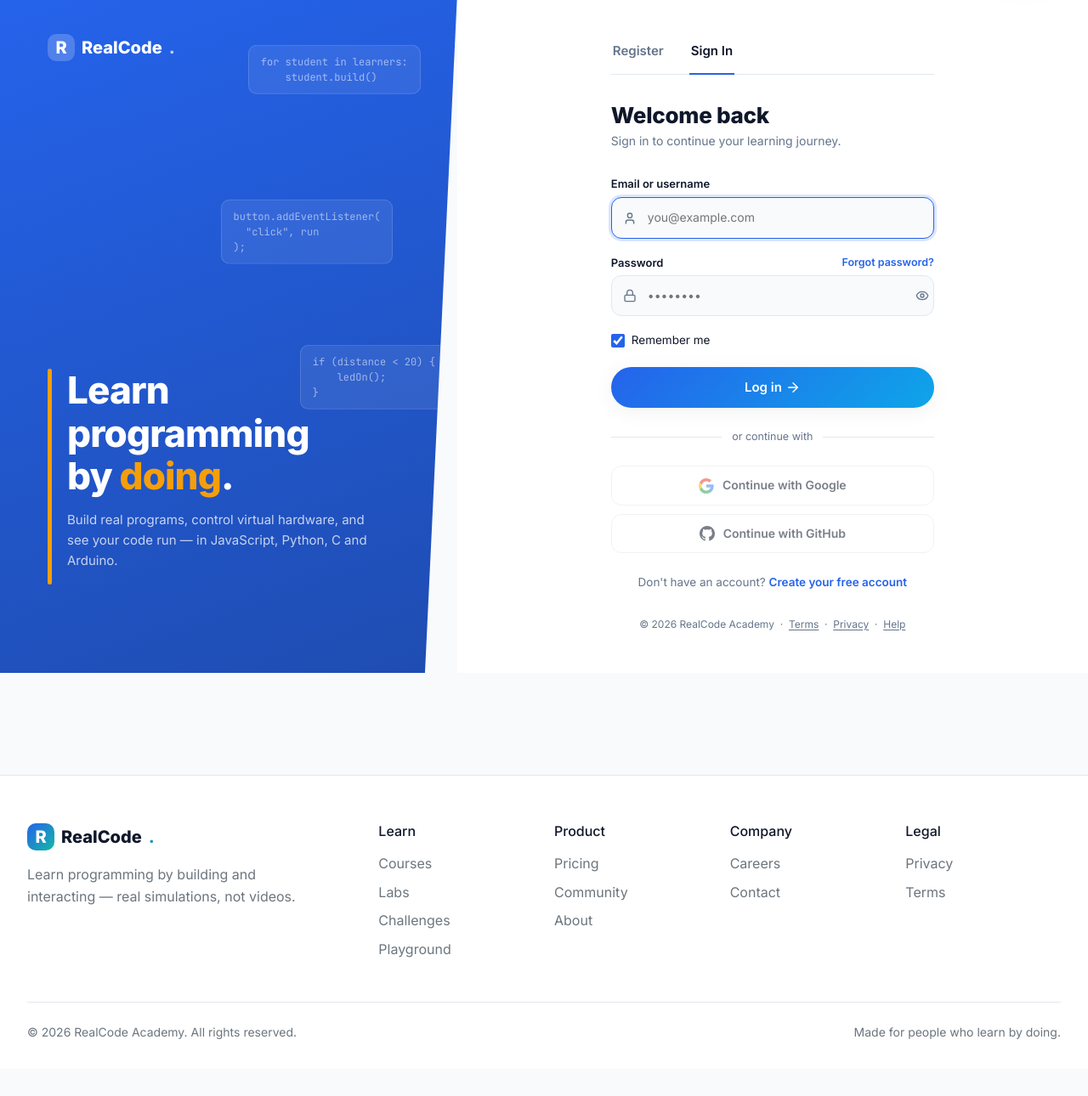
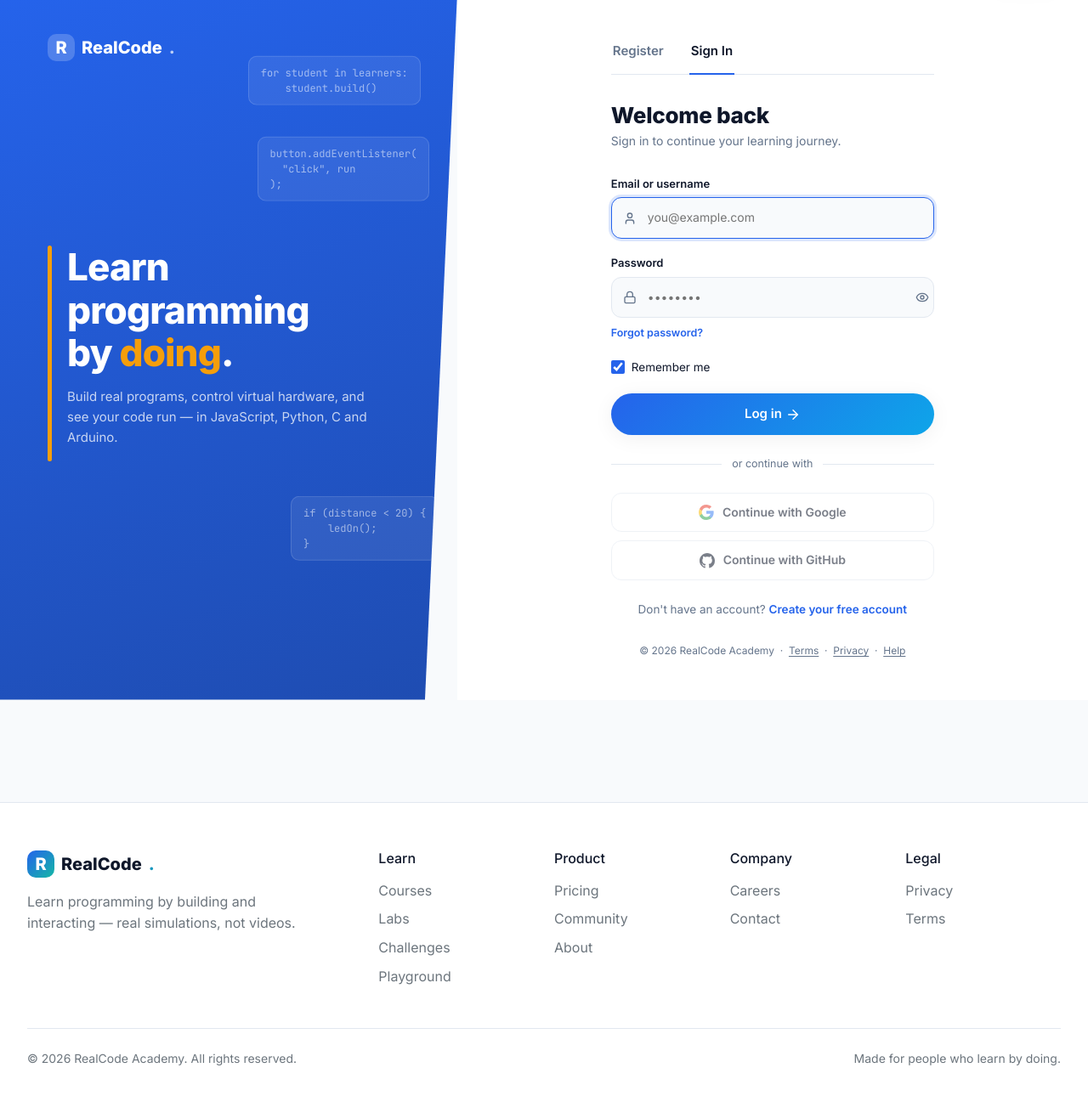
Before and after one commit to mhshohag-ice/RealCode_Academy, a Django app: page /login/ in a window 1280 px wide. Shown: the part 72-1362 px from the top of the page at 85% size. Before the commit the page ends 1295 px from the top, so only its background shows below. Run offline with Django 5.2, Linux system fonts and the light colour scheme; some libraries are stand-ins or nearby versions.

Commit message:
Center brand panel headline, move forgot-password below field
- Vertically center headline/subtext block in auth brand panel,
  rebalance decorative code snippets to clear it
- Move "Forgot password?" from label row to below the password field

```diff
--- a/core/templates/partials/auth_brand_panel.html
+++ b/core/templates/partials/auth_brand_panel.html
@@ -15,11 +15,13 @@
 }</code></pre>
   </div>
 
-  <div class="auth-brand-headline-wrap">
-    <span class="auth-accent-line"></span>
-    <div>
-      <h1 class="auth-brand-headline">Learn programming<br>by <span class="auth-accent-word">doing</span>.</h1>
-      <p class="auth-brand-subtext">Build real programs, control virtual hardware, and see your code run — in JavaScript, Python, C and Arduino.</p>
+  <div class="auth-brand-center">
+    <div class="auth-brand-headline-wrap">
+      <span class="auth-accent-line"></span>
+      <div>
+        <h1 class="auth-brand-headline">Learn programming<br>by <span class="auth-accent-word">doing</span>.</h1>
+        <p class="auth-brand-subtext">Build real programs, control virtual hardware, and see your code run — in JavaScript, Python, C and Arduino.</p>
+      </div>
     </div>
   </div>
 </div>
--- a/static/css/theme.css
+++ b/static/css/theme.css
@@ -250,13 +250,14 @@ a { text-decoration: none; color: inherit; }
 .auth-split { min-height: calc(100vh - 73px); display: flex; }
 
 .auth-brand-panel {
-  flex: 0 0 42%; position: relative; display: flex; flex-direction: column; justify-content: space-between;
+  flex: 0 0 42%; position: relative; display: flex; flex-direction: column;
   padding: 40px 56px 64px; color: #fff;
   background: linear-gradient(160deg, var(--primary), color-mix(in srgb, var(--primary) 70%, #0F172A));
   clip-path: polygon(0 0, 100% 0, 93% 100%, 0% 100%);
 }
 .auth-brand-logo { display: inline-flex; align-items: center; gap: 8px; font-weight: 800; font-size: 20px; color: #fff; }
-.auth-brand-headline-wrap { display: flex; align-items: flex-start; gap: 18px; margin-bottom: 40px; }
+.auth-brand-center { flex: 1; display: flex; align-items: center; }
+.auth-brand-headline-wrap { display: flex; align-items: flex-start; gap: 18px; }
 .auth-accent-line { width: 5px; align-self: stretch; min-height: 96px; background: var(--warning); border-radius: 999px; flex-shrink: 0; }
 .auth-brand-headline { font-size: 44px; line-height: 1.15; font-weight: 800; letter-spacing: -0.02em; color: #fff; }
 .auth-accent-word { color: var(--warning); }
@@ -283,6 +284,7 @@ a { text-decoration: none; color: inherit; }
 }
 .rc-input:focus { outline: none; border-color: var(--primary); box-shadow: 0 0 0 3px color-mix(in srgb, var(--primary) 16%, transparent); }
 .rc-field-error { color: var(--danger); font-size: 12.5px; margin-top: 6px; }
+.rc-forgot-link { display: inline-block; margin-top: 8px; font-size: 12.5px; color: var(--primary); font-weight: 600; }
 .rc-field-help { color: var(--text-secondary); font-size: 12px; margin-top: 6px; }
 .rc-form-error {
   display: flex; align-items: center; gap: 8px;
@@ -342,16 +344,16 @@ a { text-decoration: none; color: inherit; }
 .rc-auth-legal a:hover { color: var(--text); }
 
 /* Brand panel decorative code snippets */
-.auth-brand-snippets { position: absolute; top: 0; left: 0; right: 0; bottom: 260px; overflow: hidden; pointer-events: none; z-index: 0; }
+.auth-brand-snippets { position: absolute; inset: 0; overflow: hidden; pointer-events: none; z-index: 0; }
 .auth-snippet {
   position: absolute; margin: 0; padding: 10px 14px; border-radius: 10px;
   background: rgba(255,255,255,0.08); border: 1px solid rgba(255,255,255,0.14);
   font-family: var(--font-mono); font-size: 12px; line-height: 1.5; color: rgba(255,255,255,0.55);
   animation: rc-float 7s ease-in-out infinite;
 }
-.auth-snippet-1 { top: 10%; right: 8%; animation-delay: 0s; }
-.auth-snippet-2 { top: 45%; right: 14%; animation-delay: 1.2s; }
-.auth-snippet-3 { top: 78%; right: 2%; animation-delay: 2.4s; }
+.auth-snippet-1 { top: 8%; right: 8%; animation-delay: 0s; }
+.auth-snippet-2 { top: 20%; right: 6%; animation-delay: 1.2s; }
+.auth-snippet-3 { top: 72%; right: 4%; animation-delay: 2.4s; }
 @keyframes rc-float { 0%, 100% { transform: translateY(0); } 50% { transform: translateY(-10px); } }
 .auth-brand-headline-wrap { position: relative; z-index: 1; }
 .auth-brand-subtext { color: rgba(255,255,255,0.75); font-size: 15px; line-height: 1.6; margin-top: 14px; max-width: 360px; }
--- a/templates/registration/login.html
+++ b/templates/registration/login.html
@@ -32,10 +32,7 @@
         </div>
 
         <div class="rc-field">
-          <div class="d-flex flex-wrap justify-content-between align-items-center mb-1" style="row-gap:4px;">
-            <label class="rc-field-label mb-0" for="{{ form.password.id_for_label }}">Password</label>
-            <a href="{% url 'password_reset' %}" style="font-size:12.5px; color:var(--primary); font-weight:600;">Forgot password?</a>
-          </div>
+          <label class="rc-field-label" for="{{ form.password.id_for_label }}">Password</label>
           <div class="rc-input-wrap">
             <i data-lucide="lock" width="16"></i>
             <input type="password" name="{{ form.password.html_name }}" id="{{ form.password.id_for_label }}"
@@ -47,6 +44,7 @@
             </button>
           </div>
           {% if form.password.errors %}<div class="rc-field-error" id="id_password_error">{{ form.password.errors.0 }}</div>{% endif %}
+          <a href="{% url 'password_reset' %}" class="rc-forgot-link">Forgot password?</a>
         </div>
 
         <label class="rc-remember-row">
```
